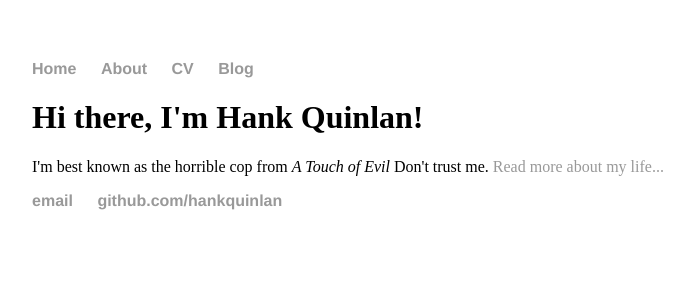
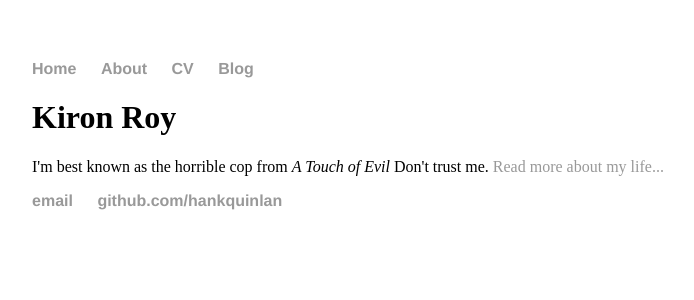
Before and after one commit to kironroygit/kironroygit.github.io, a Jekyll site: the page built from index.html, in a window 1280 px wide. Shown: the top 300 px of the page, without its empty margins (160-854 px from the left). Built offline with Jekyll 4.4.1, drawn with Linux system fonts in a browser that asks for light colours.

Commit message:
Kiron Roy

```diff
--- a/index.html
+++ b/index.html
@@ -1,8 +1,8 @@
 ---
 layout: default
-title: Hank Quinlan, Horrible Cop
+title: Kiron Roy
 ---
 <div class="blurb">
-	<h1>Hi there, I'm Hank Quinlan!</h1>
+	<h1>Kiron Roy</h1>
 	<p>I'm best known as the horrible cop from <em>A Touch of Evil</em> Don't trust me. <a href="/about">Read more about my life...</a></p>
 </div><!-- /.blurb -->
```
